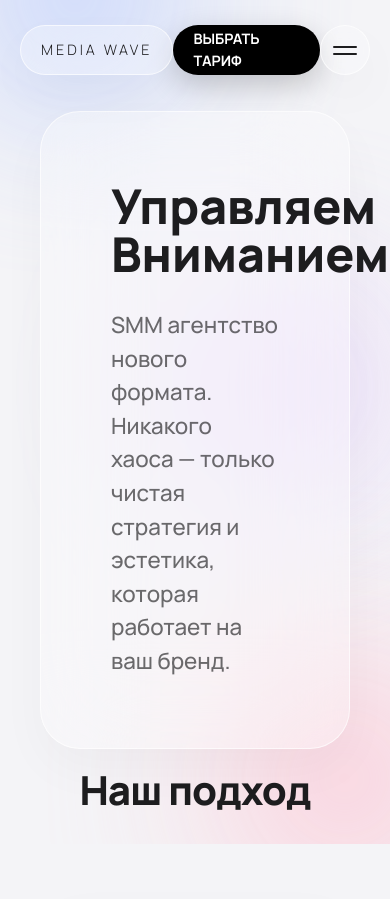
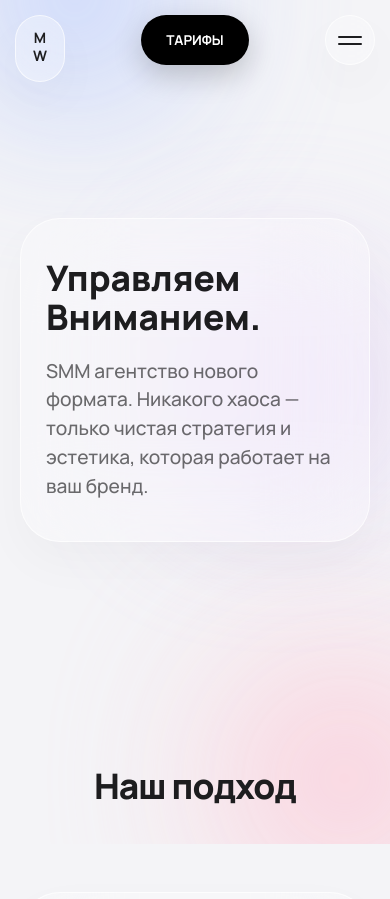
Before and after one commit to iskandermahmut9-ui/MediaWave, a plain HTML site: page index.html in a window 390 px wide. Shown: the top 899 px of the page. Drawn offline with Linux system fonts and the light colour scheme.

Commit message:
Add files via upload

```diff
--- a/index.html
+++ b/index.html
@@ -3,7 +3,7 @@
 <head>
     <meta charset="UTF-8">
     <meta name="viewport" content="width=device-width, initial-scale=1.0">
-    <title>MEDIA WAVE | Airy Logo</title>
+    <title>MEDIA WAVE | Vertical Mobile</title>
 
     <link rel="preconnect" href="https://fonts.googleapis.com">
     <link rel="preconnect" href="https://fonts.gstatic.com" crossorigin>
@@ -41,7 +41,7 @@
             line-height: 1.5;
         }
 
-        /* --- 2. ЖИВОЙ ГРАДИЕНТ --- */
+        /* --- 2. ФОН --- */
         .blobs {
             position: fixed; top: 0; left: 0; width: 100%; height: 100%; z-index: -1;
             overflow: hidden; pointer-events: none;
@@ -76,11 +76,12 @@
             background: rgba(255, 255, 255, 0.5);
         }
 
-        /* --- 4. ШАПКА (Header) --- */
+        /* --- 4. ШАПКА (HEADER) --- */
         header {
             position: fixed; top: 25px; left: 0; width: 100%;
             padding: 0 40px;
             display: grid;
+            /* Сетка 1fr - auto - 1fr гарантирует центр */
             grid-template-columns: 1fr auto 1fr;
             align-items: flex-start;
             z-index: 1000;
@@ -89,22 +90,23 @@
 
         .header-item { pointer-events: auto; }
 
-        /* ЛОГОТИП (ИЗМЕНЕН) */
+        /* ЛОГОТИП */
         .logo-btn {
             display: inline-flex; justify-content: center; align-items: center;
             height: 60px; padding: 0 40px;
             text-decoration: none;
             border-radius: 100px; white-space: nowrap;
-
-            /* Новые стили для воздушности */
-            color: var(--text-main); /* Оставляем темным для контраста */
-            font-weight: 300; /* Самое тонкое начертание */
-            font-size: 1.3rem; /* Чуть крупнее */
-            letter-spacing: 3px; /* Много воздуха между буквами */
-            text-transform: uppercase; /* Премиальный вид */
+            color: var(--text-main); font-weight: 300; font-size: 1.3rem;
+            letter-spacing: 3px; text-transform: uppercase;
+            transition: all 0.4s ease;
         }
 
-        /* Центр: Dynamic Island */
+        /* Скрытые части букв для анимации */
+        .logo-part-hidden {
+            display: inline-block;
+        }
+
+        /* ЦЕНТР: Dynamic Island */
         .notch-container { display: flex; justify-content: center; }
         .notch-btn {
             background: var(--black-btn); color: white;
@@ -113,10 +115,11 @@
             text-decoration: none; font-weight: 700; font-size: 1.1rem;
             box-shadow: 0 10px 30px rgba(0,0,0,0.2);
             transition: transform 0.3s;
+            white-space: nowrap;
         }
         .notch-btn:hover { transform: scale(1.05); }
 
-        /* Меню справа */
+        /* МЕНЮ СПРАВА */
         .menu-container { display: flex; justify-content: flex-end; }
         .menu-wrapper { position: relative; display: flex; flex-direction: column; align-items: flex-end; }
         .menu-trigger {
@@ -187,23 +190,97 @@
         }
         .f-btn:hover { background: white; transform: scale(1.05); }
 
-        /* АДАПТИВ */
+        /* --- 6. МОБИЛЬНАЯ АДАПТАЦИЯ (Сложная) --- */
+
+        /* Логика отображения логотипа: Скрываем вертикальные блоки на ПК */
+        .logo-box-mobile { display: none; }
+
         @media (max-width: 1200px) {
             .team-grid { grid-template-columns: 1fr 1fr; }
             .pricing-grid { grid-template-columns: 1fr; max-width: 600px; margin: 0 auto; }
             .pricing-card { min-height: auto; }
             .logo-btn { padding: 0 30px; }
         }
+
         @media (max-width: 768px) {
-            .services-grid { grid-template-columns: 1fr; }
-            .team-grid { grid-template-columns: 1fr; }
-            header { padding: 0 20px; }
-            .logo-btn, .notch-btn { height: 50px; padding: 0 20px; font-size: 0.9rem; }
+            header { padding: 0 15px; top: 15px; }
+
+            /* 1. СЕТКА ШАПКИ ДЛЯ МОБИЛЬНЫХ */
+            /* Нам нужно, чтобы notch был по центру, а логотип и меню по краям не мешали ему */
+
+            /* 2. ЛОГОТИП (Вертикальная анимация) */
+            /* Скрываем обычный текст */
+            .logo-text-desktop { display: none; }
+
+            /* Включаем мобильный контейнер */
+            .logo-box-mobile {
+                display: flex;
+                flex-direction: column;
+                align-items: center;
+                gap: 2px;
+            }
+
+            .logo-btn {
+                width: 50px; /* Узкая кнопка */
+                height: auto;
+                min-height: 60px;
+                padding: 15px 0;
+                flex-direction: column;
+                font-size: 0.9rem;
+                letter-spacing: 0;
+                font-weight: 700;
+                line-height: 1;
+                /* Начальное состояние: только M и W */
+                overflow: hidden;
+            }
+
+            /* Скрытые части слова */
+            .word-expand {
+                max-height: 0;
+                opacity: 0;
+                overflow: hidden;
+                transition: all 0.5s ease;
+                font-size: 0.8rem; /* Чуть меньше шрифт внутри */
+                font-weight: 400;
+                text-transform: lowercase;
+            }
+
+            /* При наведении/клике раскрываем */
+            .logo-btn:hover .word-expand,
+            .logo-btn:active .word-expand {
+                max-height: 100px;
+                opacity: 1;
+                margin: 5px 0; /* Отступ при раскрытии */
+            }
+
+            /* 3. NOTCH (Челка) */
+            .notch-btn {
+                height: 50px;
+                padding: 0 25px;
+                font-size: 0.85rem;
+            }
+
+            /* 4. МЕНЮ */
             .menu-trigger { width: 50px; height: 50px; }
-            :root { --section-padding: 100px; }
-            h1 { font-size: 3rem; }
-            h2 { font-size: 2.5rem; }
+            .dropdown-panel { width: 200px; }
+
+            /* 5. ИСПРАВЛЕНИЕ ГЛАВНОГО ЭКРАНА (HERO) */
+            :root { --section-padding: 120px; } /* Уменьшаем отступы секций */
+            .container { padding: 0 20px; }
+            .hero-card { padding: 40px 25px; } /* Меньше паддинг внутри стекла */
+
+            h1 {
+                font-size: 2.2rem; /* Уменьшаем шрифт заголовка */
+                line-height: 1.1;
+                word-wrap: break-word; /* Перенос слов */
+                hyphens: auto;
+                margin-bottom: 20px;
+            }
+
+            /* Остальные сетки в 1 колонку */
+            .services-grid, .team-grid { grid-template-columns: 1fr; }
             .f-btn { width: 100%; justify-content: center; }
+            h2 { font-size: 2.2rem; }
         }
     </style>
 </head>
@@ -217,11 +294,27 @@
 
     <header>
         <div class="header-item">
-            <a href="#" class="glass logo-btn">MEDIA WAVE</a>
+            <a href="#" class="glass logo-btn">
+
+                <span class="logo-text-desktop">MEDIA WAVE</span>
+
+                <div class="logo-box-mobile">
+                    <span>M</span>
+                    <span class="word-expand">edia</span>
+                    <span>W</span>
+                    <span class="word-expand">ave</span>
+                </div>
+
+            </a>
         </div>
+
         <div class="header-item notch-container">
-            <a href="#pricing" class="notch-btn">ВЫБРАТЬ ТАРИФ</a>
+            <a href="#pricing" class="notch-btn">
+                <span class="logo-text-desktop">ВЫБРАТЬ ТАРИФ</span>
+                <span class="logo-box-mobile" style="display:inline;">ТАРИФЫ</span>
+            </a>
         </div>
+
         <div class="header-item menu-container">
             <div class="menu-wrapper">
                 <div class="glass menu-trigger">
@@ -240,7 +333,7 @@
     <section class="hero container">
         <div class="glass hero-card">
             <h1>Управляем<br>Вниманием.</h1>
-            <p style="font-size: 1.4rem; color: var(--text-muted); font-weight: 500;">
+            <p style="font-size: 1.2rem; color: var(--text-muted); font-weight: 500; max-width: 600px;">
                 SMM агентство нового формата. Никакого хаоса — только чистая стратегия и эстетика, которая работает на ваш бренд.
             </p>
         </div>
@@ -250,13 +343,13 @@
         <h2>Наш подход</h2>
         <div class="services-grid">
             <div class="glass service-card">
-                <h3 style="font-size: 2.2rem; margin-bottom: 15px; font-weight:800;">SMM 360°</h3>
+                <h3 style="font-size: 2rem; margin-bottom: 15px; font-weight:800;">SMM 360°</h3>
                 <p style="font-size: 1.1rem; color: var(--text-muted);">
-                    Полное погружение в бизнес. Мы становимся частью вашей команды, берем на себя контент, аналитику и продажи через соцсети.
+                    Полное погружение в бизнес. Мы становимся частью вашей команды, берем на себя контент, аналитику и продажи.
                 </p>
             </div>
             <div class="glass service-card">
-                <h3 style="font-size: 2.2rem; margin-bottom: 15px; font-weight:800;">Visual Production</h3>
+                <h3 style="font-size: 2rem; margin-bottom: 15px; font-weight:800;">Production</h3>
                 <p style="font-size: 1.1rem; color: var(--text-muted);">
                     Создаем контент, который хочется сохранить. Профессиональная съемка, монтаж Reels и моушн-дизайн.
                 </p>
```
